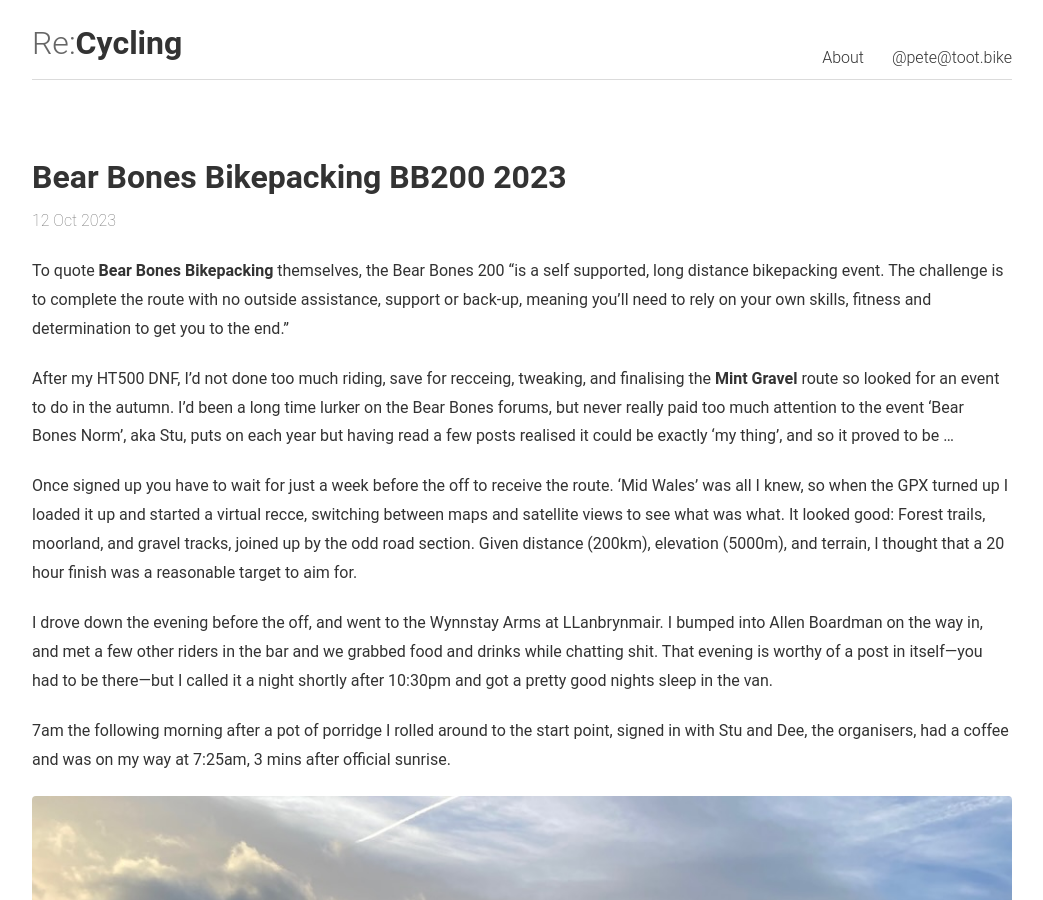
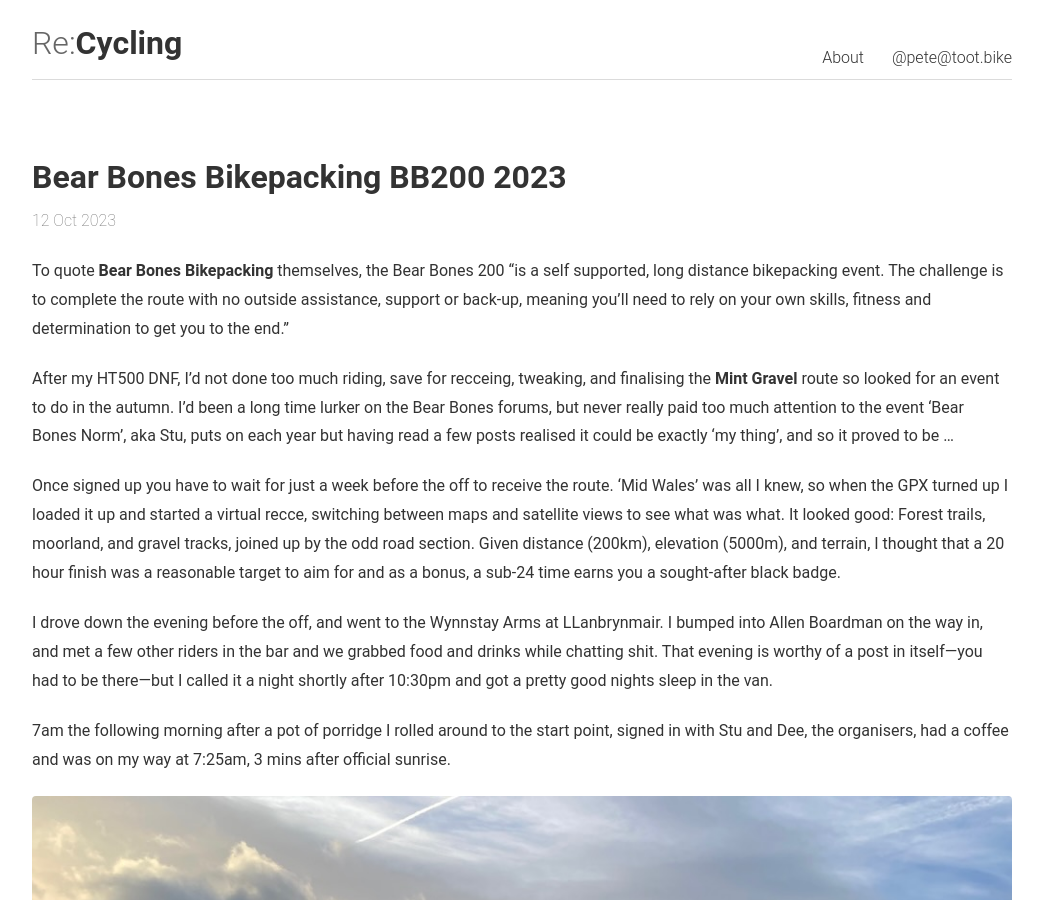
Before and after one commit to hypertelia/hypertelia.github.io, a Jekyll site: the page built from _posts/2023-10-12-bb-200-2023.md, in a window 1280 px wide and 900 px high. Shown: the whole window, without its empty margins (118-1161 px from the left). Built offline with Jekyll 4.4.1, drawn with Linux system fonts in a browser that asks for light colours; a script that is not in the unit is left out.

Commit message:
BB200 update

```diff
--- a/_posts/2023-10-12-bb-200-2023.md
+++ b/_posts/2023-10-12-bb-200-2023.md
@@ -13,7 +13,7 @@ To quote [Bear Bones Bikepacking](https://www.bearbonesbikepacking.co.uk/events/
 
 After my HT500 DNF, I'd not done too much riding, save for recceing, tweaking, and finalising the [Mint Gravel](https://www.mintgravel.co.uk) route so looked for an event to do in the autumn. I'd been a long time lurker on the Bear Bones forums, but never really paid too much attention to the event 'Bear Bones Norm', aka Stu, puts on each year but having read a few posts realised it could be exactly 'my thing', and so it proved to be …
 
-Once signed up you have to wait for just a week before the off to receive the route. 'Mid Wales' was all I knew, so when the GPX turned up I loaded it up and started a virtual recce, switching between maps and satellite views to see what was what. It looked good: Forest trails, moorland, and gravel tracks, joined up by the odd road section. Given distance (200km), elevation (5000m), and terrain, I thought that a 20 hour finish was a reasonable target to aim for.
+Once signed up you have to wait for just a week before the off to receive the route. 'Mid Wales' was all I knew, so when the GPX turned up I loaded it up and started a virtual recce, switching between maps and satellite views to see what was what. It looked good: Forest trails, moorland, and gravel tracks, joined up by the odd road section. Given distance (200km), elevation (5000m), and terrain, I thought that a 20 hour finish was a reasonable target to aim for and as a bonus, a sub-24 time earns you a sought-after black badge.
 
 I drove down the evening before the off, and went to the Wynnstay Arms at LLanbrynmair. I bumped into Allen Boardman on the way in, and met a few other riders in the bar and we grabbed food and drinks while chatting shit. That evening is worthy of a post in itself—you had to be there—but I called it a night shortly after 10:30pm and got a pretty good nights sleep in the van.
 
```
